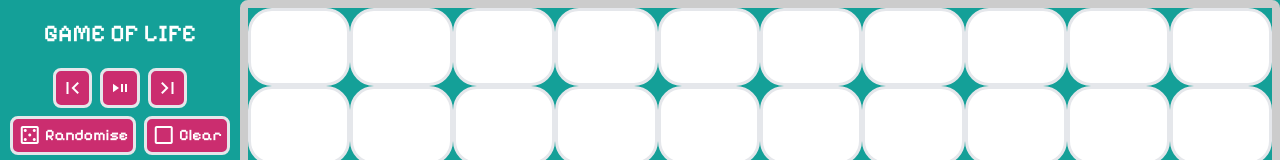
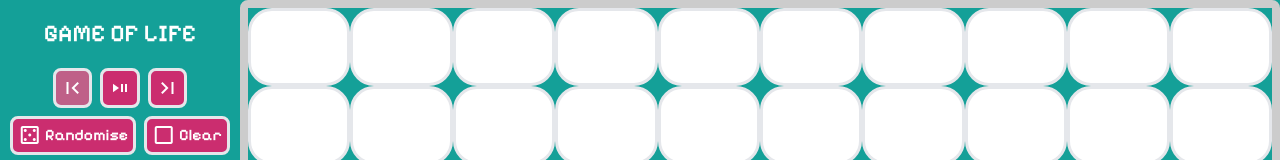
Before and after one commit to Pjstilwell/PersonalSite, a Next.js app in the folder still-peter/: page / in a window 1280 px wide. Shown: the top 160 px of the page. Built offline with nearby package versions, Linux system fonts and the light colour scheme.

Commit message:
Added button hover styling and prev button now working

```diff
--- a/still-peter/src/app/components/controls.tsx
+++ b/still-peter/src/app/components/controls.tsx
@@ -8,7 +8,10 @@ export default function Controls(props: any) {
 
       <div className="settings-wrapper">
         <div className="scrub-wrapper">
-          <button>
+          <button
+            disabled={props.iterationsLength < 2}
+            onClick={() => props.backClicked()}
+          >
             <span className="material-symbols-outlined">first_page</span>
           </button>
           <button
--- a/still-peter/src/app/components/home.tsx
+++ b/still-peter/src/app/components/home.tsx
@@ -12,6 +12,9 @@ export default function Home() {
   );
   const [nextIteration, setNextIteration] = useState(
     GridFunctions.initialiseZeroArray(numRows, numCols)
+  );
+  const [iterationStore, setIterationStore] = useState(
+    GridFunctions.initialiseIterationStore(numRows, numCols)
   );
   const [playing, setPlaying] = useState(false);
 
@@ -52,7 +55,16 @@ export default function Home() {
     );
   }
 
+  function pushCurIterationToStore() {
+    //push current iteration into store
+    let curIterationStore = iterationStore;
+    const curIteration = nextIteration;
+    curIterationStore.push(curIteration);
+    setIterationStore(curIterationStore);
+  }
+
   function goClicked() {
+    pushCurIterationToStore();
     let newIteration = GridFunctions.calculateNextIteration(
       nextIteration,
       numRows,
@@ -60,6 +72,13 @@ export default function Home() {
     );
     setNextIteration(newIteration);
     setIteration(newIteration);
+  }
+
+  function backClicked() {
+    let newIteration = iterationStore.pop()!;
+    setNextIteration(newIteration);
+    setIteration(newIteration);
+    console.log(iterationStore);
   }
 
   const togglePlaying = () => {
@@ -81,12 +100,23 @@ export default function Home() {
   }
 
   function randomise() {
+    //randomise grid
     let newIteration = GridFunctions.randomiseIteration(numRows, numCols);
     setNextIteration(newIteration);
     setIteration(newIteration);
+
+    //TODO: look into bug that store isn't clearing?
+    //clear store
+    setIterationStore(GridFunctions.initialiseIterationStore(numRows, numCols));
+
+    pushCurIterationToStore();
   }
 
   function clearGrid() {
+    //clear store
+    setIterationStore(GridFunctions.initialiseIterationStore(numRows, numCols));
+
+    //clean grid
     let newIteration = GridFunctions.createIterationArray(numRows, numCols);
     setNextIteration(newIteration);
     setIteration(newIteration);
@@ -101,6 +131,7 @@ export default function Home() {
 
   let controlProps = {
     goClicked,
+    backClicked,
     numRows: numRows,
     numRowsChanged,
     numCols: numCols,
@@ -109,6 +140,7 @@ export default function Home() {
     clear: clearGrid,
     playing: playing,
     togglePlaying,
+    iterationsLength: iterationStore.length,
   };
 
   return (
--- a/still-peter/src/app/globals.scss
+++ b/still-peter/src/app/globals.scss
@@ -19,6 +19,7 @@ $cp3-1: #0f292f;
 $cp3-2: #14a098;
 $cp3-3: #501f3a;
 $cp3-4: #cb2d6f;
+$cp3-4-dis: #bf6088;
 $cp3-5: #cccccc;
 $cp3-6: #ffffff;
 
@@ -55,6 +56,15 @@ button {
   align-items: center;
   justify-content: center;
   padding: 0.3rem;
+}
+
+button:hover:not([disabled]) {
+  border-color: $cp3-1;
+  color: $cp3-1;
+}
+
+button:disabled {
+  background-color: $cp3-4-dis;
 }
 
 .clicked-button {
--- a/still-peter/src/app/grid-functions.ts
+++ b/still-peter/src/app/grid-functions.ts
@@ -3,7 +3,10 @@ export class GridFunctions {
     return this.createIterationArray(numRows, numCols);
   }
 
-  public static createIterationArray(numRows: number, numCols: number): boolean[][] {
+  public static createIterationArray(
+    numRows: number,
+    numCols: number
+  ): boolean[][] {
     let iteration: boolean[][] = [];
 
     for (let i = 0; i < numRows; i++) {
@@ -11,6 +14,13 @@ export class GridFunctions {
     }
 
     return iteration;
+  }
+
+  public static initialiseIterationStore(
+    numRows: any,
+    numCols: any
+  ): boolean[][][] {
+    return [this.createIterationArray(numRows, numCols)];
   }
 
   public static setStateOfPosition(
@@ -57,10 +67,6 @@ export class GridFunctions {
           if (numLiveNeighbours == 3)
             nextIteration[i][j] = !nextIteration[i][j];
         }
-
-        // console.log(
-        //   "i: " + i + " j: " + j + " liveneighbours: " + numLiveNeighbours + " was: " + ci[i][j] + " now: " + nextIteration[i][j]
-        // );
       }
     }
 
@@ -80,7 +86,10 @@ export class GridFunctions {
     return output;
   }
 
-  public static randomiseIteration(numRows: number, numCols: number): boolean[][] {
+  public static randomiseIteration(
+    numRows: number,
+    numCols: number
+  ): boolean[][] {
     let iteration: boolean[][] = [];
 
     for (let i = 0; i < numRows; i++) {
```
